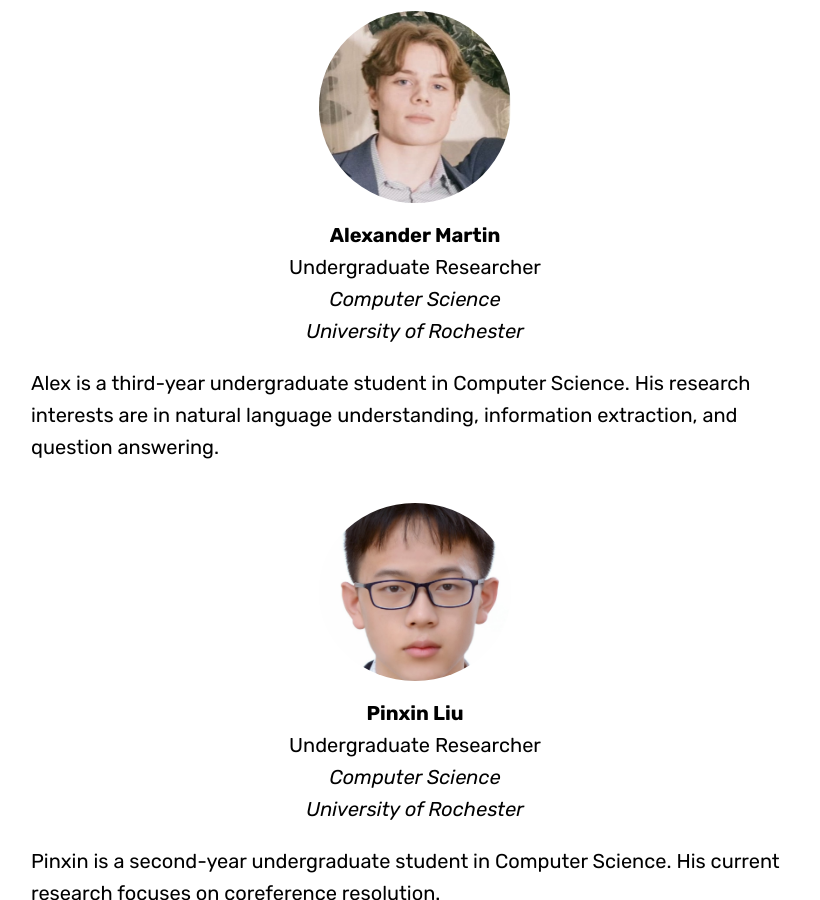
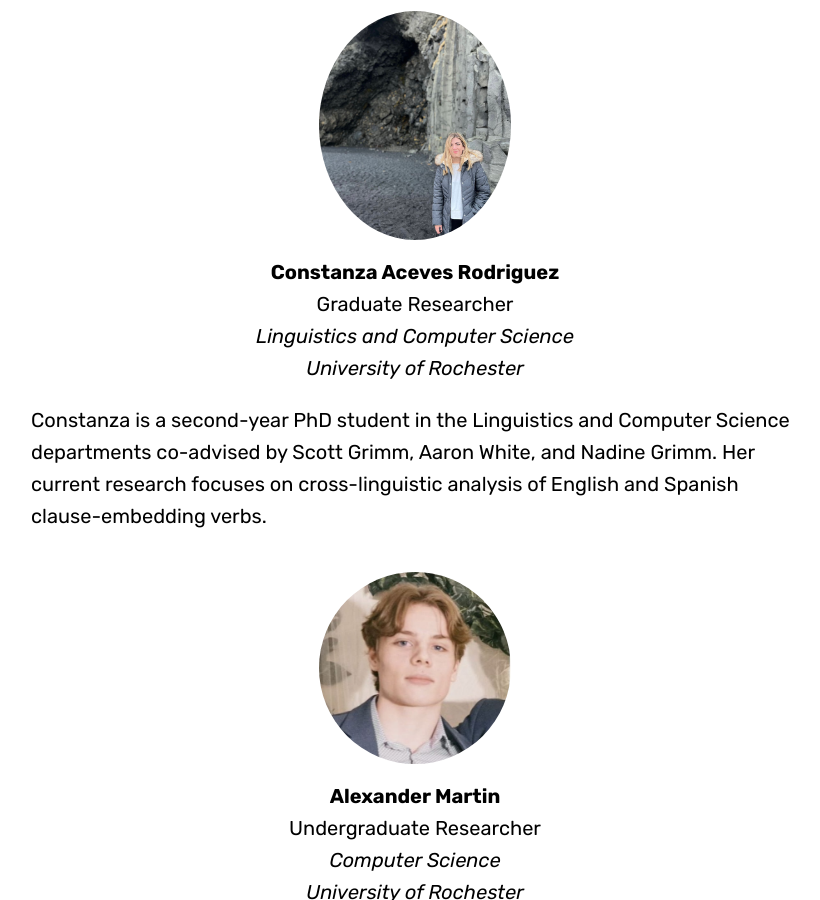
Before and after one commit to FACTSlab/factslab.github.io, a Jekyll site: the page built from people.md, in a window 1280 px wide and 900 px high, scrolled down 4966 px. Shown: the whole window, without its empty margins (225-1045 px from the left). Built offline with Jekyll 4.4.1, drawn with Linux system fonts in a browser that asks for light colours; some web fonts are replaced.

Commit message:
Add Constanza info

```diff
--- a/_data/people.yml
+++ b/_data/people.yml
@@ -73,6 +73,14 @@
       image: chandrashekar-nair.jpg
       description: Chandrashekar is a second-year MS student in Computer Science. He is currently working on an annotation interface for Concrete data.
 
+    - name: Constanza Aceves Rodriguez
+      role: Graduate Researcher
+      department: Linguistics and Computer Science
+      university: University of Rochester
+      website: https://consaceves.github.io/
+      description: Constanza is a second-year PhD student in the Linguistics and Computer Science departments co-advised by Scott Grimm, Aaron White, and Nadine Grimm. Her current research focuses on cross-linguistic analysis of English and Spanish clause-embedding verbs.
+      image: constanza-acevesrodriguez.jpg
+
     - name: Alexander Martin
       role: Undergraduate Researcher
       department: Computer Science
```
Also changed, not shown: assets/img/people/constanza-acevesrodriguez.jpg (added).
